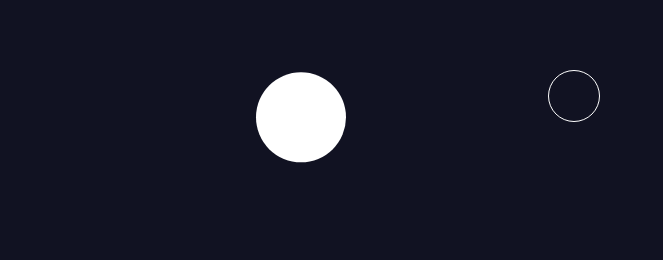
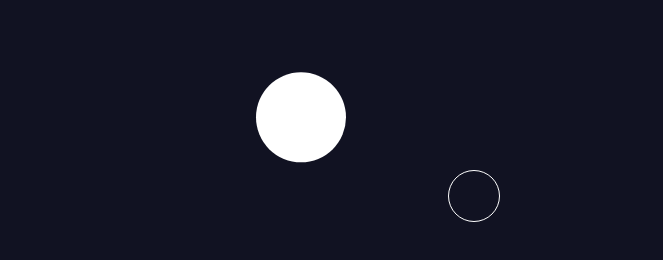
Before and after one commit to mohanamisra/nutopia, a React (Vite) app in the folder PitchyBird/: page / in a window 1280 px wide. Shown: the part 230-490 px from the top of the page, without its empty margins (0-663 px from the left). Built offline with nearby package versions, Linux system fonts and the light colour scheme.

Commit message:
Seed motion

```diff
--- a/PitchyBird/src/App.jsx
+++ b/PitchyBird/src/App.jsx
@@ -9,8 +9,8 @@ function App() {
     const birdRef = useRef(null);
     let birdPos = useRef(window.innerHeight/2 - 100);
     let targetPos = useRef(0);
-    // const pipeRef = useRef(null);
-    // let pipePos = useRef(window.innerWidth/2);
+    const seedRef = useRef(null);
+    let seedPos = useRef(100);
 
     useEffect(() => {
         const birdMovement = () => {
@@ -27,19 +27,21 @@ function App() {
             requestAnimationFrame(birdMovement);
         };
 
-        // const pipeMovement = () => {
-        //     if(pipeRef.current) {
-        //         pipePos.current -= 5;
-        //         if(pipePos.current < -2000) {
-        //             pipePos.current = window.innerWidth/2;
-        //         }
-        //         pipeRef.current.style.transform = `translateX(${pipePos.current}px`
-        //         console.log(pipePos.current)
-        //     }
-        //   requestAnimationFrame(pipeMovement);
-        // };
+        const seedMovement = () => {
+            if(seedRef.current) {
+                seedPos.current -= 3;
+                if(seedPos.current < -2000) {
+                    seedPos.current = window.innerWidth/2;
+                    let newPos = Math.random() * (90 - 0) + 0;
+                    seedRef.current.style.top = `${newPos}%`;
+                }
+                console.log(seedRef.current.style.top)
+                seedRef.current.style.transform = `translateX(${seedPos.current}px`
+            }
+          requestAnimationFrame(seedMovement);
+        };
 
-        // pipeMovement();
+        seedMovement();
         birdMovement();
     }, []);
 
@@ -83,7 +85,9 @@ function App() {
         <div className="app-container">
             {/*<Pipe innerRef = {pipeRef} gapPosition="300px" size="150px" pipePosition = {pipePos.current}/>*/}
             <Bird innerRef = {birdRef} position={birdPos.current} size="90px" />
-            <Seed position="200px" size = "50px"/>
+
+            <Seed innerRef = {seedRef} positionY="50%" size = "50px"/>
+            <Seed innerRef = {seedRef} positionY="50%" size = "50px"/>
             <button onClick={handleClick}>Click me</button>
         </div>
     )
--- a/PitchyBird/src/components/Seed.jsx
+++ b/PitchyBird/src/components/Seed.jsx
@@ -1,6 +1,6 @@
 import React from 'react';
 
-const Seed = ({innerRef, size, position}) => {
+const Seed = ({innerRef, size, positionY}) => {
     const seedStyles = {
         container: {
             backgroundColor: "#111222",
@@ -9,13 +9,12 @@ const Seed = ({innerRef, size, position}) => {
             height: size,
             width: size,
             position: "absolute",
-            top: position,
+            top: positionY,
             left: "35%",
-            margin: "100px",
         }
     }
     return (
-        <div className = "seed-container" style={seedStyles.container}>
+        <div ref = {innerRef} className = "seed-container" style={seedStyles.container}>
 
         </div>
     );
```
